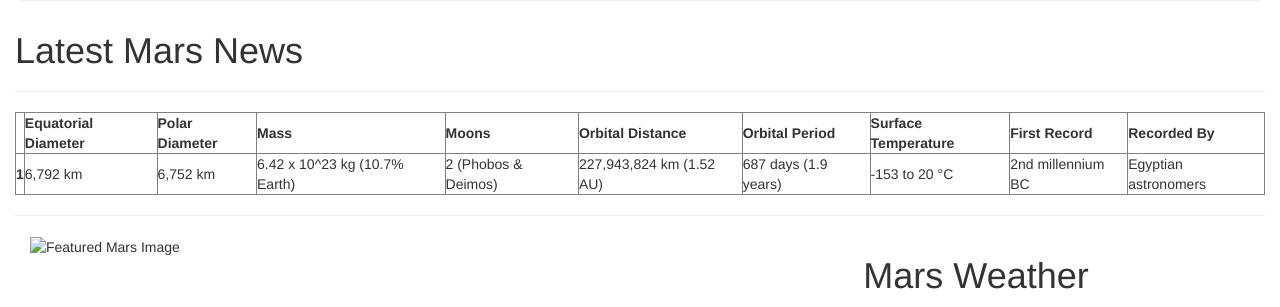
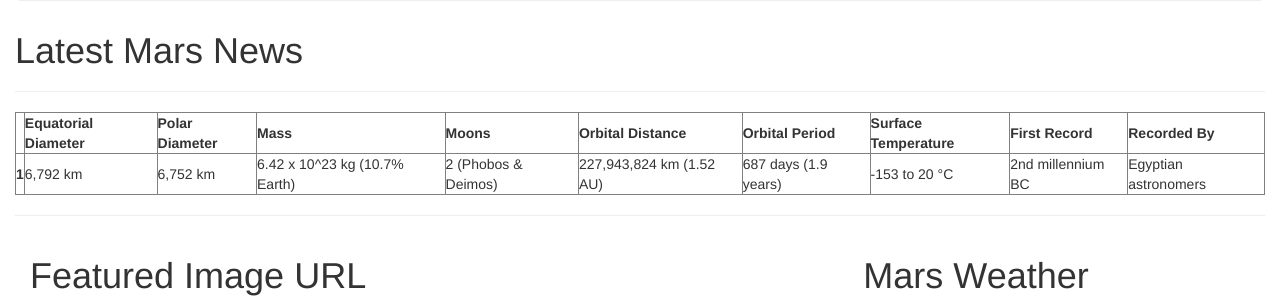
Before and after one commit to krithikaragha/MissionToMars, a Flask app: page / in a window 1280 px wide. Shown: the part 255-562 px from the top of the page. Run offline with Flask 2, Linux system fonts and the light colour scheme; data that the repository does not hold is empty; some libraries are stand-ins or nearby versions.

Commit message:
Final Commit! :)

```diff
--- a/missionToMarsApp/templates/index.html
+++ b/missionToMarsApp/templates/index.html
@@ -51,6 +51,7 @@
         </table>
       <hr>
       <div class='col-md-8'>
+        <h1> Featured Image URL </h1>
         <img src="{{ mars_data.featured_img_url }}" width=70% alt="Featured Mars Image">
       </div>
       <div class='col-md-4'>
```
